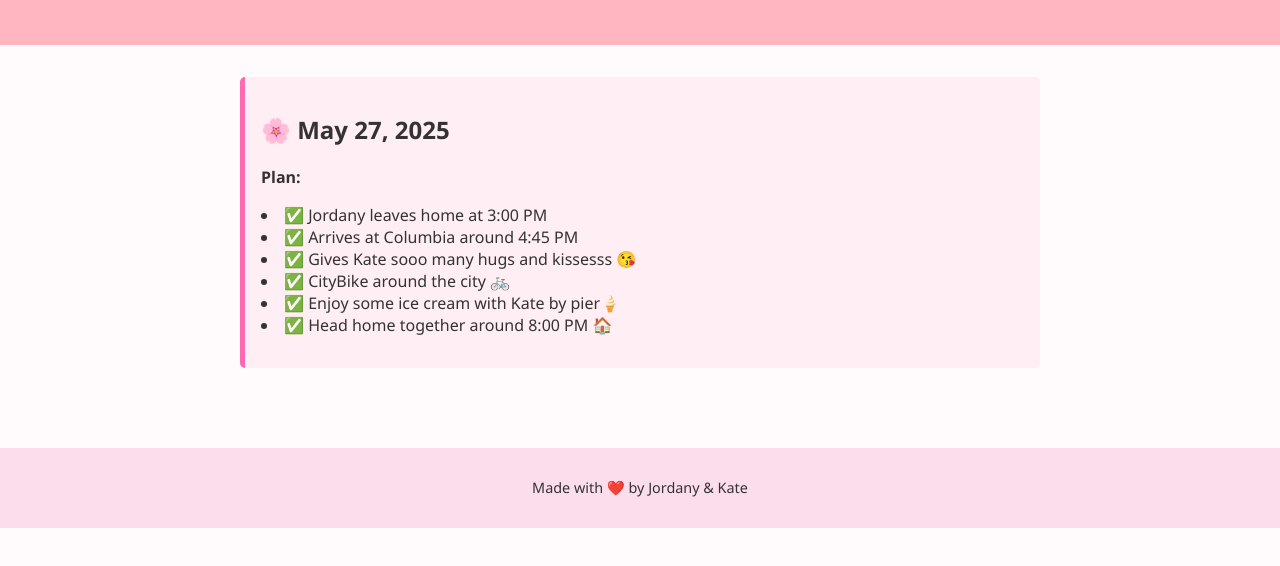
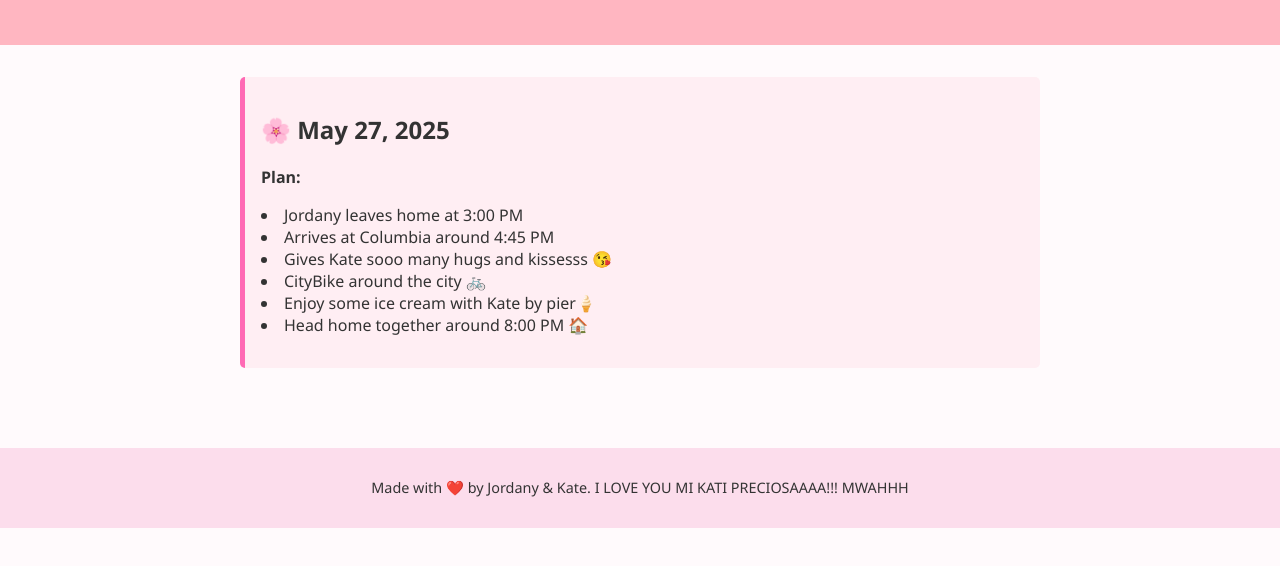
Before and after one commit to jordanyacostacapellan/kateandjordanydates, a plain HTML site: page index.html in a window 1280 px wide. Shown: the part 128-694 px from the top of the page. Drawn offline with Linux system fonts and the light colour scheme.

Commit message:
Update for 27th

```diff
--- a/index.html
+++ b/index.html
@@ -17,12 +17,12 @@
       <article>
         <h2>🌸 May 27, 2025</h2>
         <p><strong>Plan:</strong>
-          <li>✅ Jordany leaves home at 3:00 PM</li>
-          <li>✅ Arrives at Columbia around 4:45 PM</li>
-          <li>✅ Gives Kate sooo many hugs and kissesss 😘</li>
-          <li>✅ CityBike around the city 🚲</li>
-          <li>✅ Enjoy some ice cream with Kate by pier🍦</li>
-          <li>✅ Head home together around 8:00 PM 🏠</li></p>
+          <li>Jordany leaves home at 3:00 PM</li>
+          <li>Arrives at Columbia around 4:45 PM</li>
+          <li>Gives Kate sooo many hugs and kissesss 😘</li>
+          <li>CityBike around the city 🚲</li>
+          <li>Enjoy some ice cream with Kate by pier🍦</li>
+          <li>Head home together around 8:00 PM 🏠</li></p>
       </article>
 
       <!-- Add more date plans here -->
@@ -30,7 +30,7 @@
   </main>
 
   <footer>
-    <p>Made with ❤️ by Jordany & Kate</p>
+    <p>Made with ❤️ by Jordany & Kate. I LOVE YOU MI KATI PRECIOSAAAA!!! MWAHHH</p>
   </footer>
 </body>
 </html>
```
